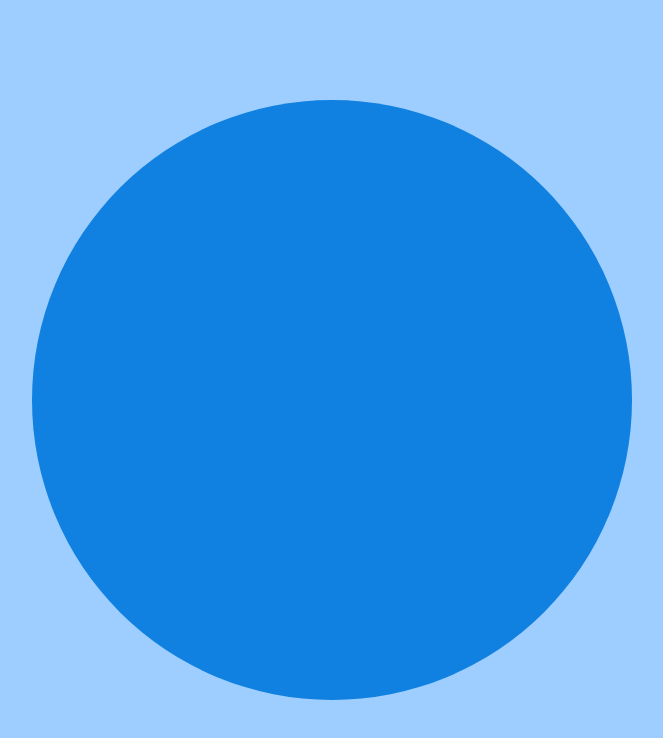
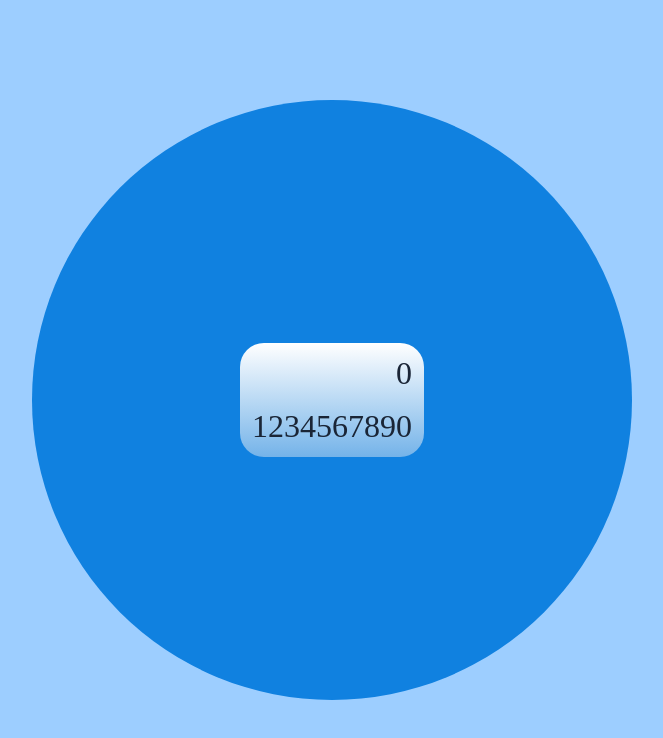
Before and after one commit to Leccon1/Calculator, a React (Vite) app: page / in a window 1280 px wide. Shown: the top 738 px of the page, without its empty margins (308-971 px from the left). Built offline with nearby package versions, Linux system fonts and the light colour scheme.

Commit message:
style(Calculator): set font-size to 3.2rem on .calculator selector - Add currentValue state initialized to 0 - Render display span showing currentValue - Add buttons container with number buttons 0-9 - Apply CSS modules styles

```diff
--- a/src/App.jsx
+++ b/src/App.jsx
@@ -1,7 +1,27 @@
+import { useState } from 'react'
 import styles from './App.module.scss'
 
 function App() {
-	return <div className={styles.App}></div>
+	const currentValue = useState(0)
+	return (
+		<div className={styles.App}>
+			<div className={styles.calculator}>
+				<span>{currentValue}</span>
+				<div className={styles.buttonsContainer}>
+					<button className={styles.button}>1</button>
+					<button className={styles.button}>2</button>
+					<button className={styles.button}>3</button>
+					<button className={styles.button}>4</button>
+					<button className={styles.button}>5</button>
+					<button className={styles.button}>6</button>
+					<button className={styles.button}>7</button>
+					<button className={styles.button}>8</button>
+					<button className={styles.button}>9</button>
+					<button className={styles.button}>0</button>
+				</div>
+			</div>
+		</div>
+	)
 }
 
 export default App
```
